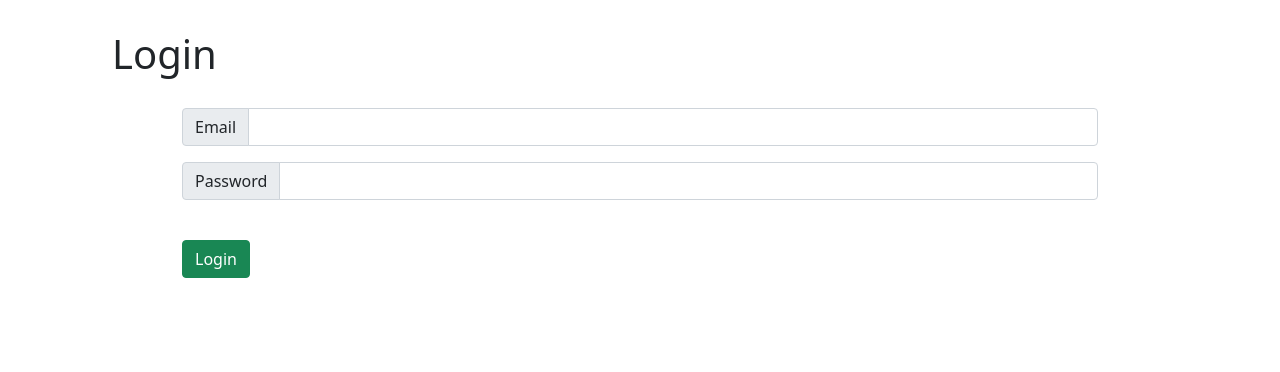
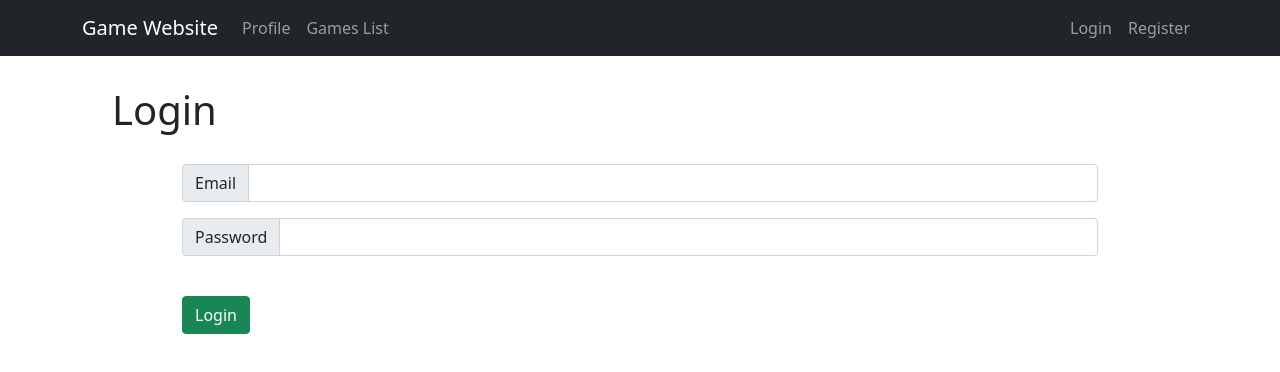
Before and after one commit to FSDWave19Group1/challengechapter9, a React (Create React App) app: page /login in a window 1280 px wide. Shown: the top 372 px of the page. Built offline with nearby package versions, Linux system fonts and the light colour scheme.

Commit message:
add NavigationBar to layout.jsx

```diff
--- a/src/components/layouts/default.jsx
+++ b/src/components/layouts/default.jsx
@@ -1,14 +1,14 @@
 import React from "react";
-// import Navbar from "";
+import NavigationBar from "../NavigationBar"
 // import Footer from "";
 
 const Layout = ({ children }) => {
   return (
     <>
       <div>
-        {/* <header>
-          <Navbar />
-        </header> */}
+        <header>
+          <NavigationBar />
+        </header>
         <main className="container">{children}</main>
         {/* <footer>
           <Footer />
```
